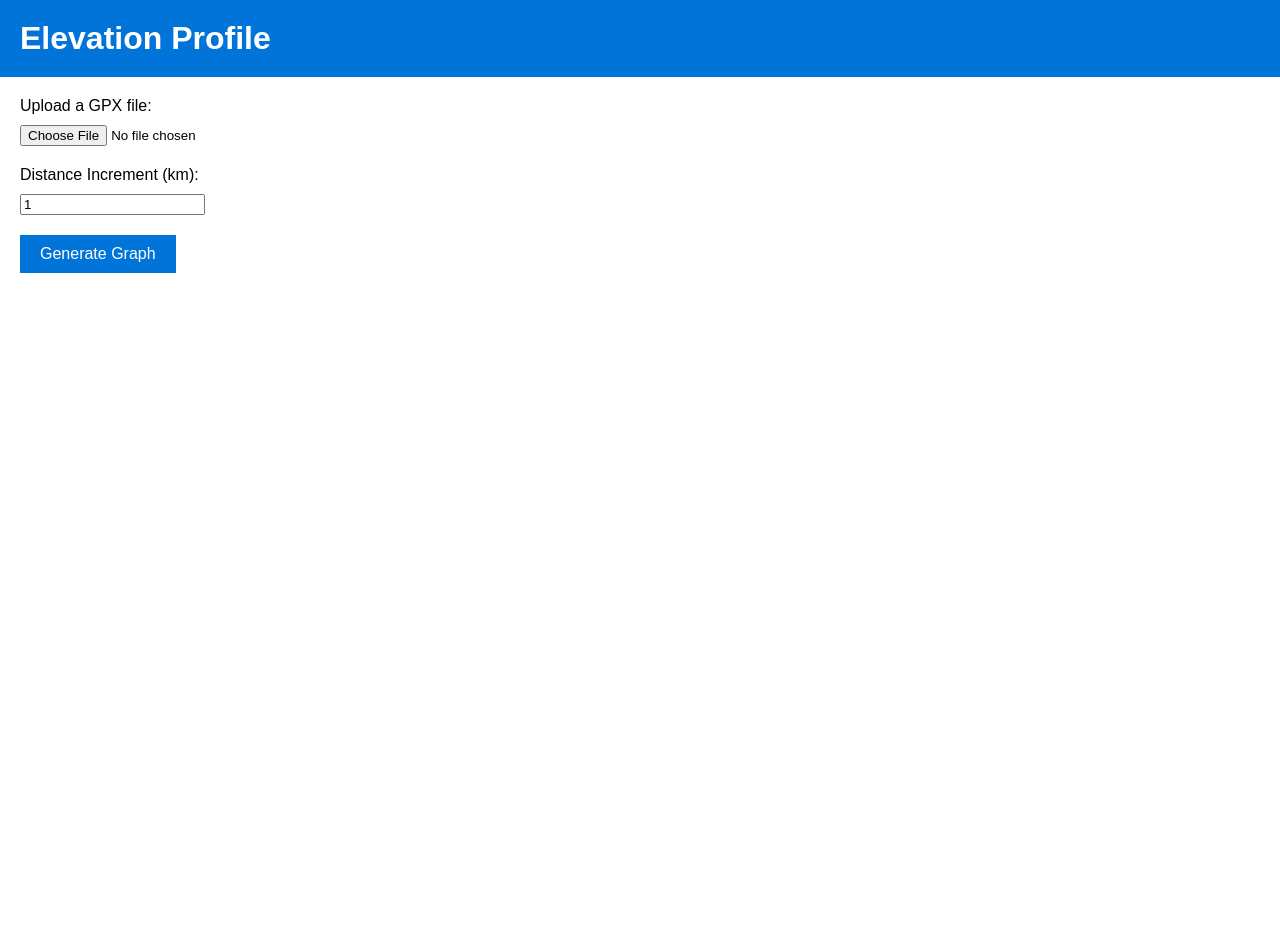
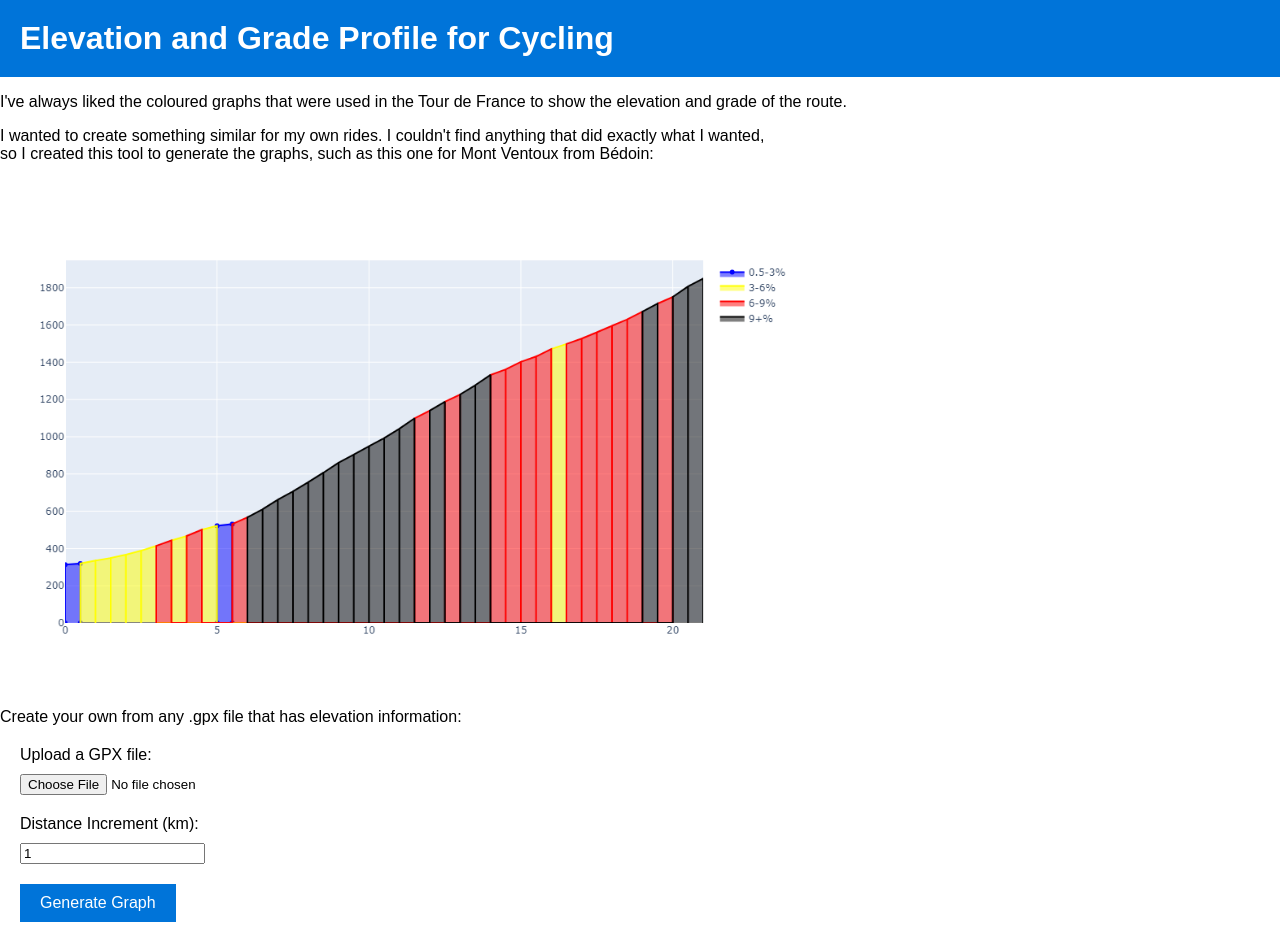
Before and after one commit to dominikszopa/elevation_graph, a Flask app: page / in a window 1280 px wide. Before the commit the page ends 273 px from the top, so only its background shows below. Run offline with Flask 3, Linux system fonts and the light colour scheme.

Commit message:
Updated index.html with some basic info

```diff
--- a/templates/index.html
+++ b/templates/index.html
@@ -42,8 +42,16 @@
       }
     </style>
   </head>
+
   <body>
-    <h1>Elevation Profile</h1>
+    <h1>Elevation and Grade Profile for Cycling</h1>
+
+    <p>I've always liked the coloured graphs that were used in the Tour de France to show the elevation and grade of the route.</p>
+    <p>I wanted to create something similar for my own rides. I couldn't find anything that did exactly what I wanted, <br>
+    so I created this tool to generate the graphs, such as this one for Mont Ventoux from Bédoin:</p>
+    <img src="{{ url_for('static', filename='img/ventoux-grade.png')}}" alt="Mont Ventoux Grade Profile" width="800">
+
+    <p>Create your own from any .gpx file that has elevation information:</p>
     <form method="post" enctype="multipart/form-data">
       <label for="gpx_file">Upload a GPX file:</label>
       <input type="file" name="gpx_file" id="gpx_file" required><br>
```
Also changed, not shown: README.md, static/img/ventoux-grade.png (renamed from ventoux-grade.png).
